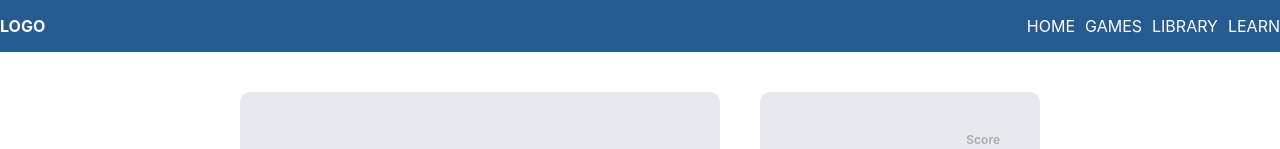
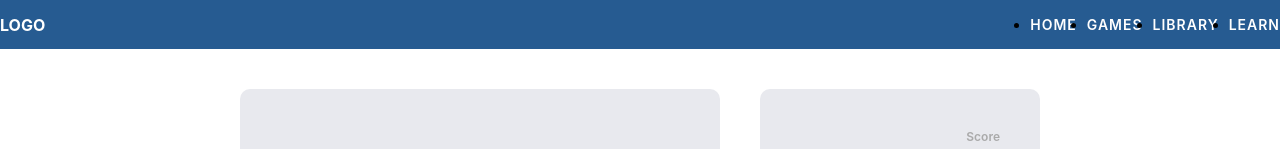
Before and after one commit to gsidnick/rsclone, a React (Create React App) app: page /learn in a window 1280 px wide. Shown: the top 149 px of the page. Built offline with nearby package versions, Linux system fonts and the light colour scheme.

Commit message:
refactor: move Nav styles to separate file

```diff
--- a/src/components/Header/Header.css
+++ b/src/components/Header/Header.css
@@ -14,17 +14,3 @@
   align-items: center;
   font-weight: bold;
 }
-
-.nav__list {
-  display: flex;
-  gap: 10px;
-}
-
-.nav__list li {
-  list-style: none;
-}
-
-.nav__list li a {
-  color: #fff;
-  text-decoration: none;
-}
--- /dev/null
+++ b/src/components/Nav/Nav.css
@@ -0,0 +1,15 @@
+.nav__list {
+  display: flex;
+  gap: 10px;
+}
+
+.nav__list li {
+  font-size: 14px;
+  font-weight: 600;
+  letter-spacing: 1px;
+}
+
+.nav__list li a {
+  color: #fff;
+  text-decoration: none;
+}
--- a/src/components/Nav/Nav.tsx
+++ b/src/components/Nav/Nav.tsx
@@ -1,4 +1,5 @@
 import React from 'react';
+import './Nav.css';
 
 function Nav() {
   return (
```
